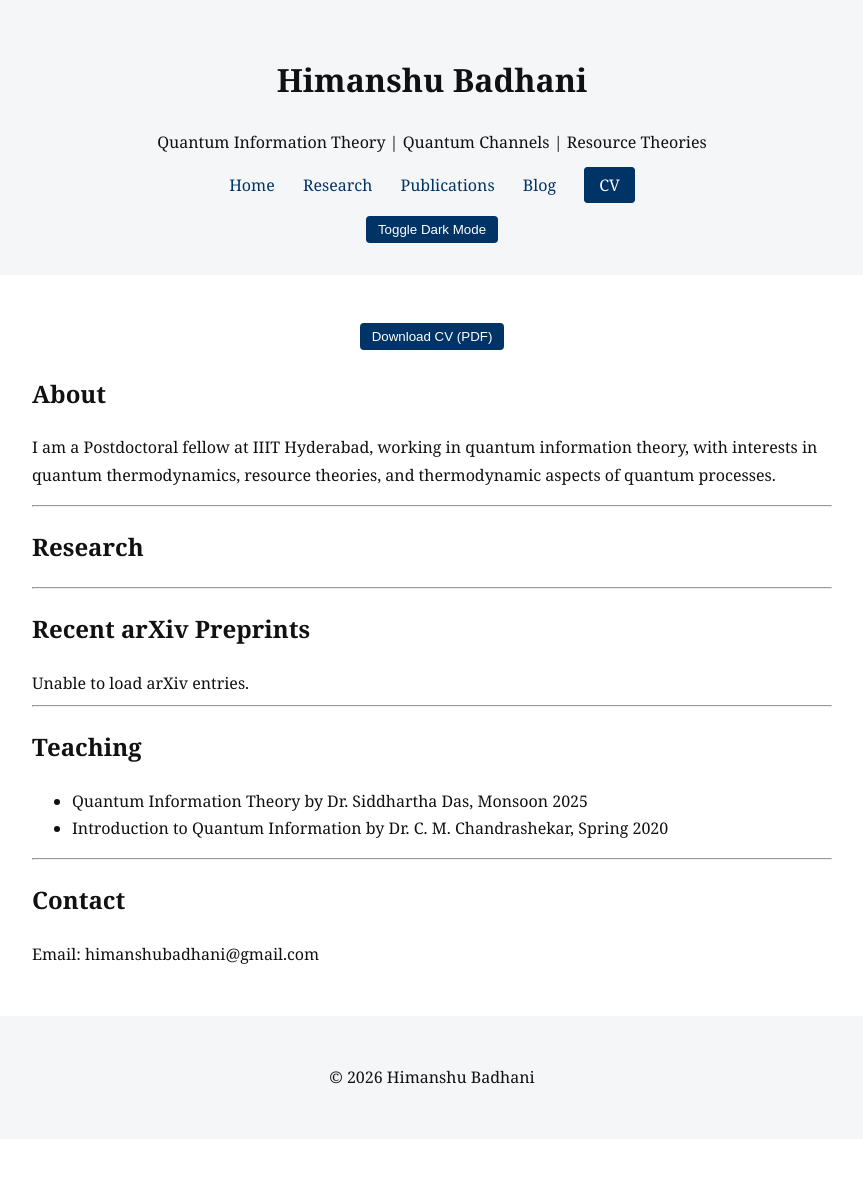
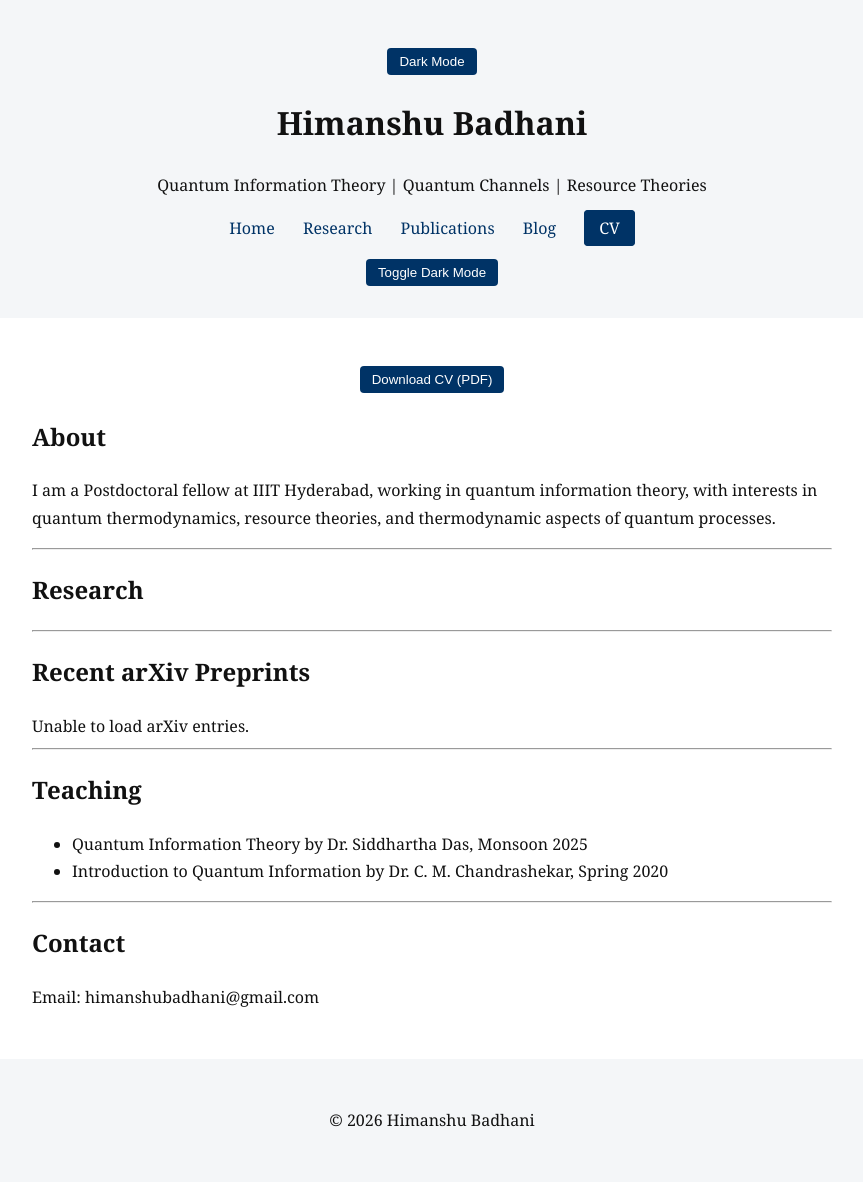
Before and after one commit to himanshubadhani/himanshubadhani.github.io, a Jekyll site: the page built from index.md, in a window 1280 px wide. Shown: the whole page, without its empty margins (208-1071 px from the left). Built offline with Jekyll 4.4.1, drawn with Linux system fonts in a browser that asks for light colours; before the commit the page ends 1139 px from its top, so only the background shows below that.

Commit message:
Update header.html

```diff
--- a/_includes/header.html
+++ b/_includes/header.html
@@ -1,4 +1,8 @@
 <header>
+    <button id="theme-toggle" class="theme-toggle">
+        Dark Mode
+    </button>
+
     <div class="container">
         <h1>{{ site.title }}</h1>
         <p>{{ site.description }}</p>
```
